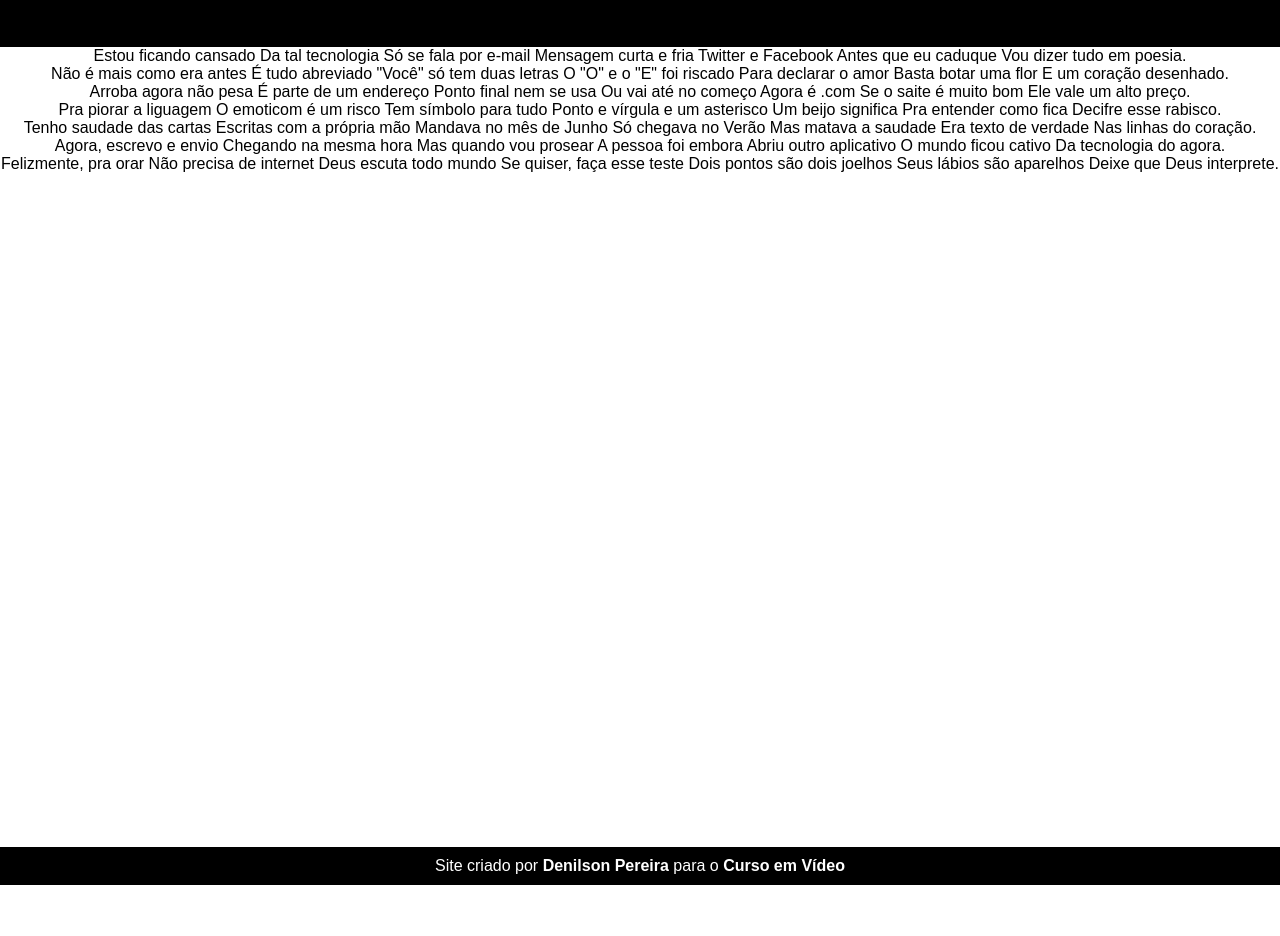
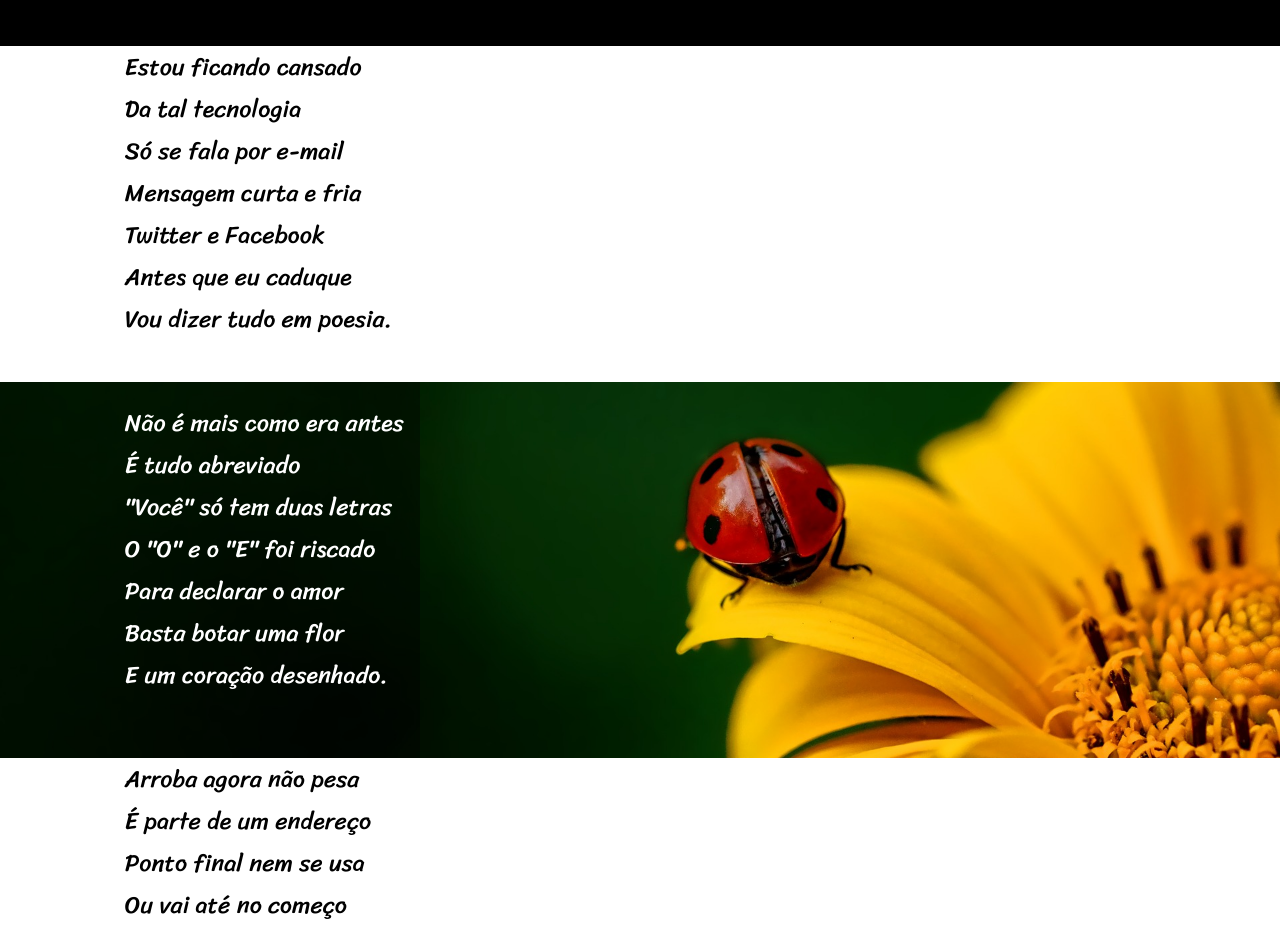
Before and after one commit to DenilsonPereira/projeto-cordel, a plain HTML site: page index.html in a window 1280 px wide. Shown: the part 108-1044 px from the top of the page. Before the commit the page ends 993 px from the top, so only its background shows below. Drawn offline with Linux system fonts and the light colour scheme.

Commit message:
atualização do código

```diff
--- a/css/style.css
+++ b/css/style.css
@@ -1,17 +1,27 @@
+@import url('https://fonts.googleapis.com/css2?family=Passion+One:wght@400;700;900&display=swap');
+@import url('https://fonts.googleapis.com/css2?family=Sriracha&display=swap');
+
+:root{
+    --font1: 'Passion One', cursive;
+    --font2: 'Sriracha', cursive;
+}
 *{
     margin: 0;
     padding: 0;
     font-family: Arial, Helvetica, sans-serif;
 }
+
 header{
     background-color: black;
     color: white;
     padding: 50px;
 }
-header h1, p{
+header h1{
     text-align: center;
+    font-family: var(--font1);
 }
-header a{
+header p, a{
+    text-align: center;
     color: white;
     text-decoration: none;
 }
@@ -20,13 +30,42 @@ header a:hover{
     text-decoration: underline;
 }
 main{
-    height: 100vh;
+
+}
+
+pre{
+    font-family: var(--font2);
+    font-size: 1.5em;
+}
+
+pre.transp{
+    background-color: rgba(0, 0, 0, 0.404);
+    color: white;
+    width: 400px;
+    padding-top: 20px;
+    padding-right: 20px;
+    padding-bottom: 20px;
+}
+
+section{
+    height: 100%;
+}
+
+article#q1{
+    background: violet url('../imagens/background001.jpg') center center no-repeat fixed;
+    background-size: cover;
+
+}
+article#q2{
+    background: violet url('../imagens/background002.jpg') center center no-repeat fixed;
+    background-size: cover;
 }
 
 footer{
     background-color: black;
     color: white;
-    margin: auto;
+    text-align: center;
+    margin-top: 10px;
     padding: 10px;
 }
 footer a{
--- a/index.html
+++ b/index.html
@@ -16,18 +16,18 @@
     <main>
         <section>
             <article>
-                <p>Estou ficando cansado
+                <pre>
+                    Estou ficando cansado
                     Da tal tecnologia
                     Só se fala por e-mail
                     Mensagem curta e fria
                     Twitter e Facebook
                     Antes que eu caduque
-                    Vou dizer tudo em poesia.</p>
+                    Vou dizer tudo em poesia.
+                </pre>
             </article>
-        </section>
-        <section>
-            <article>
-                <p>
+            <article id="q1">
+                <pre class="transp">
                     Não é mais como era antes
                     É tudo abreviado
                     "Você" só tem duas letras
@@ -35,62 +35,56 @@
                     Para declarar o amor
                     Basta botar uma flor
                     E um coração desenhado.
-                </p>
+                </pre>
             </article>
-        </section>
-        <section>
             <article>
-               <p>Arroba agora não pesa
+                <pre>
+                    Arroba agora não pesa
                     É parte de um endereço
                     Ponto final nem se usa
                     Ou vai até no começo
                     Agora é .com
                     Se o saite é muito bom
-                Ele vale um alto preço.</p>
-            </article>
-        </section>
-        <section>
-            <article>
-               <p>Pra piorar a liguagem
+                    Ele vale um alto preço.
+
+                    Pra piorar a liguagem
                     O emoticom é um risco
                     Tem símbolo para tudo
                     Ponto e vírgula e um asterisco
                     Um beijo significa
                     Pra entender como fica
-                Decifre esse rabisco.</p>
+                    Decifre esse rabisco.
+                </pre>
             </article>
-        </section>
-        <section>
             <article>
-               <p>Tenho saudade das cartas
+               <pre>
+                    Tenho saudade das cartas
                     Escritas com a própria mão
                     Mandava no mês de Junho
                     Só chegava no Verão
                     Mas matava a saudade
                     Era texto de verdade
-                Nas linhas do coração.</p>
+                    Nas linhas do coração.
+                </pre>
             </article>
-        </section>
-        <section>
-            <article>
-               <p>Agora, escrevo e envio
+            <article id="q2">
+               <pre class="transp">
+                    Agora, escrevo e envio
                     Chegando na mesma hora
                     Mas quando vou prosear
                     A pessoa foi embora
                     Abriu outro aplicativo
                     O mundo ficou cativo
-                Da tecnologia do agora.</p>
-            </article>
-        </section>
-        <section>
-            <article>
-               <p>Felizmente, pra orar
+                    Da tecnologia do agora.
+
+                    Felizmente, pra orar
                     Não precisa de internet
                     Deus escuta todo mundo
                     Se quiser, faça esse teste
                     Dois pontos são dois joelhos
                     Seus lábios são aparelhos
-                Deixe que Deus interprete.</p>
+                    Deixe que Deus interprete.
+                </pre>
             </article>
         </section>
     </main>
```
Lines whose indentation alone changed are shown as unchanged.
